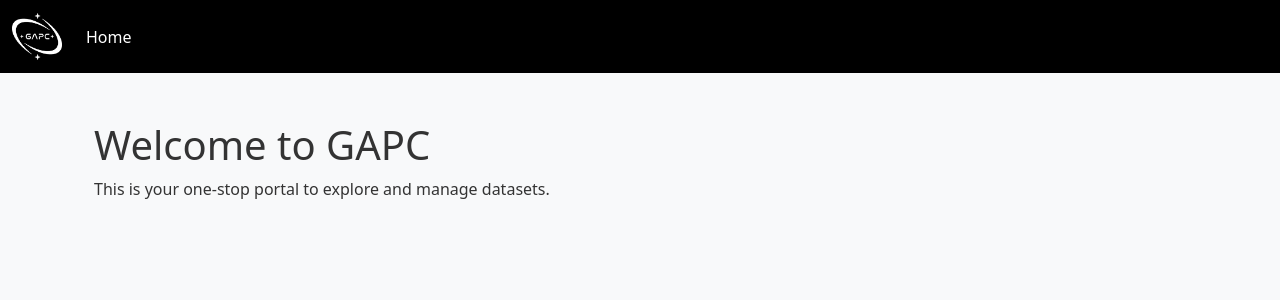
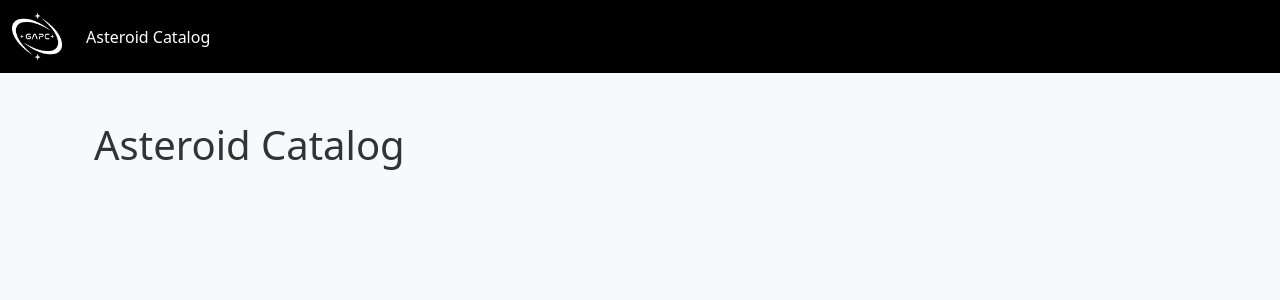
Before and after one commit to davidecapone/GAPC, a Django app: page / in a window 1280 px wide. Shown: the top 300 px of the page. Run offline with Django 5.2, Linux system fonts and the light colour scheme; data that the repository does not hold is empty.

Commit message:
Add first discovery to the html catalog

```diff
--- a/gapc/gapc/templates/base.html
+++ b/gapc/gapc/templates/base.html
@@ -44,7 +44,7 @@
         <div class="collapse navbar-collapse" id="navbarNav">
           <ul class="navbar-nav">
             <li class="nav-item">
-              <a class="nav-link active" aria-current="page" href="/">Home</a>
+              <a class="nav-link active" aria-current="page" href="/">Asteroid Catalog</a>
             </li>
             <!-- Add other navigation links here -->
           </ul>
--- a/gapc/gapc/templates/catalog.html
+++ b/gapc/gapc/templates/catalog.html
@@ -13,9 +13,9 @@
                     <h5 class="card-title">
                         <a href="" class="text-decoration-none">{{ asteroid.target_name }}</a>
                     </h5>
-                    <h6 class="card-subtitle mb-2 text-body-secondary">Info 1</h6>
+                    <h6 class="card-subtitle mb-2 text-body-secondary">First discovery: {{ asteroid.target_discovery_date }}</h6>
                     <p class="card-text">Info 2</p>
-                    <span class="card-subtitle mb-2 text-body-secondary">Info 3</span>
+                    <span class="card-subtitle mb-2 text-body-secondary">Info 2</span>
                 </div>
             </div>
         </div>
--- a/gapc/gapc/urls.py
+++ b/gapc/gapc/urls.py
@@ -21,6 +21,6 @@ from . import views  # Import views.py
 
 urlpatterns = [
     path('admin/', admin.site.urls),
-    path('', views.home, name='home'),  # Route the home page to the home view
+    path('', views.Catalog.as_view(), name='home'),  # Route the home page to the home view
     path('catalog/', views.Catalog.as_view(), name='catalog'),  # Route the catalog page to the Catalog view
 ]
```
